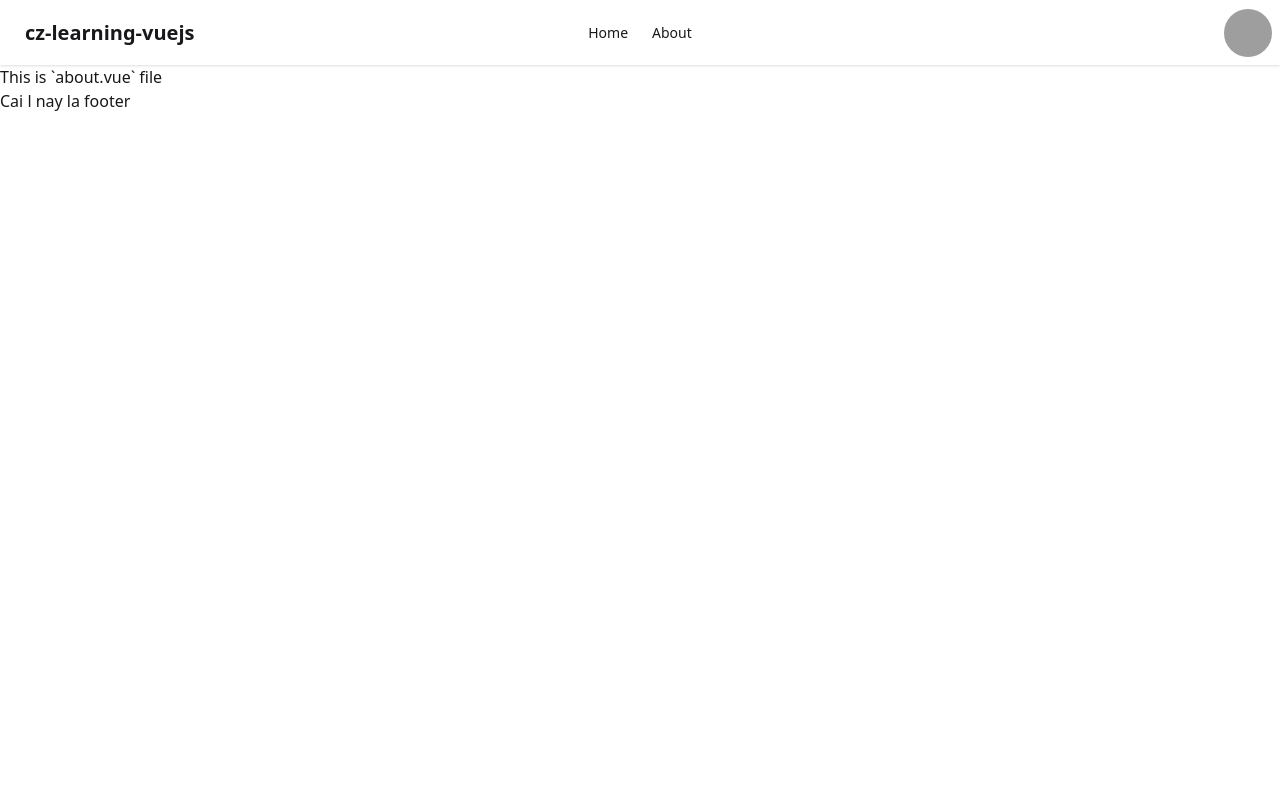
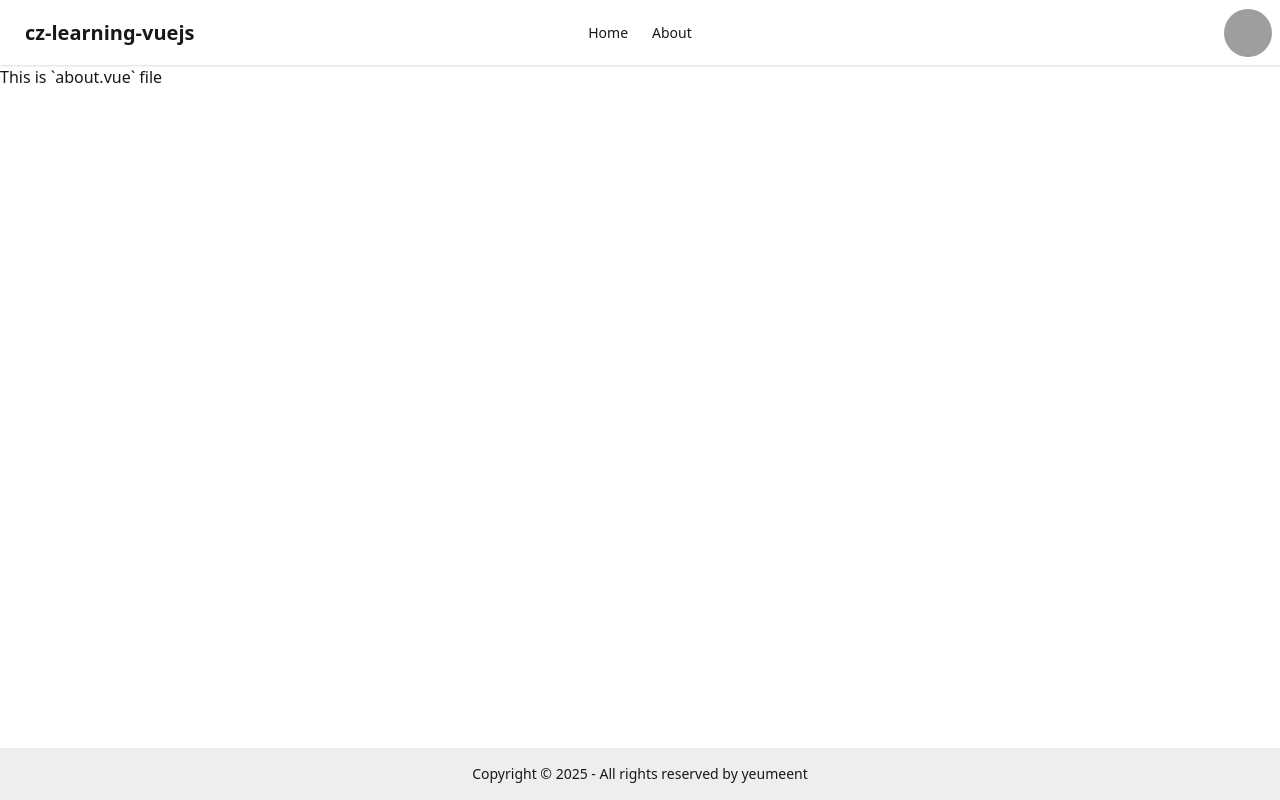
Before and after one commit to TRIBUI106/first-vuejs-app, a Vue app: page /about in a window 1280 px wide. Built offline with nearby package versions, Linux system fonts and the light colour scheme; grey boxes are pictures that could not be loaded.

Commit message:
Update App.vue

```diff
--- a/src/App.vue
+++ b/src/App.vue
@@ -1,4 +1,5 @@
 <template>
+  <div class="min-h-screen flex flex-col">
     <div class="navbar bg-base-100 shadow-sm">
       <div class="navbar-start">
         <div class="dropdown">
@@ -40,10 +41,20 @@
       </div>
     </div>
 
+    <main class="flex-grow">
       <router-view></router-view>
+    </main>
 
-  <div>
-    <h1>Cai l nay la footer</h1>
-    <!-- <p>This is a simple Vue.js application.</p> -->
+    <footer
+      class="footer sm:footer-horizontal footer-center bg-base-300 text-base-content p-4"
+    >
+      <aside>
+        <p>Copyright © {{ currentYear }} - All rights reserved by yeumeent</p>
+      </aside>
+    </footer>
   </div>
 </template>
+
+<script setup>
+const currentYear = new Date().getFullYear();
+</script>
```
Lines whose indentation alone changed are shown as unchanged.
